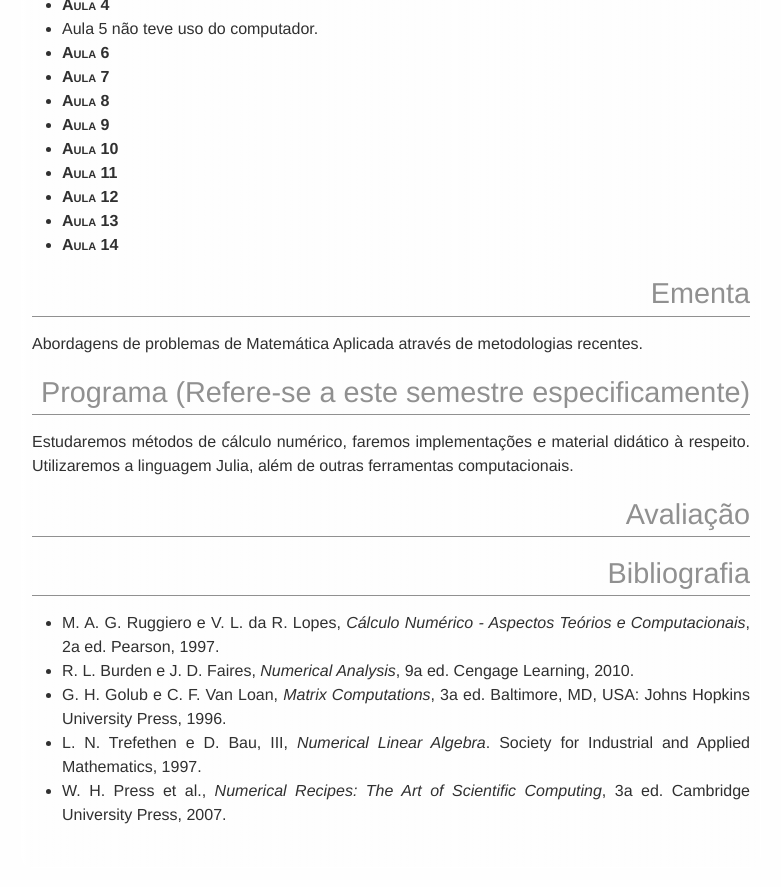
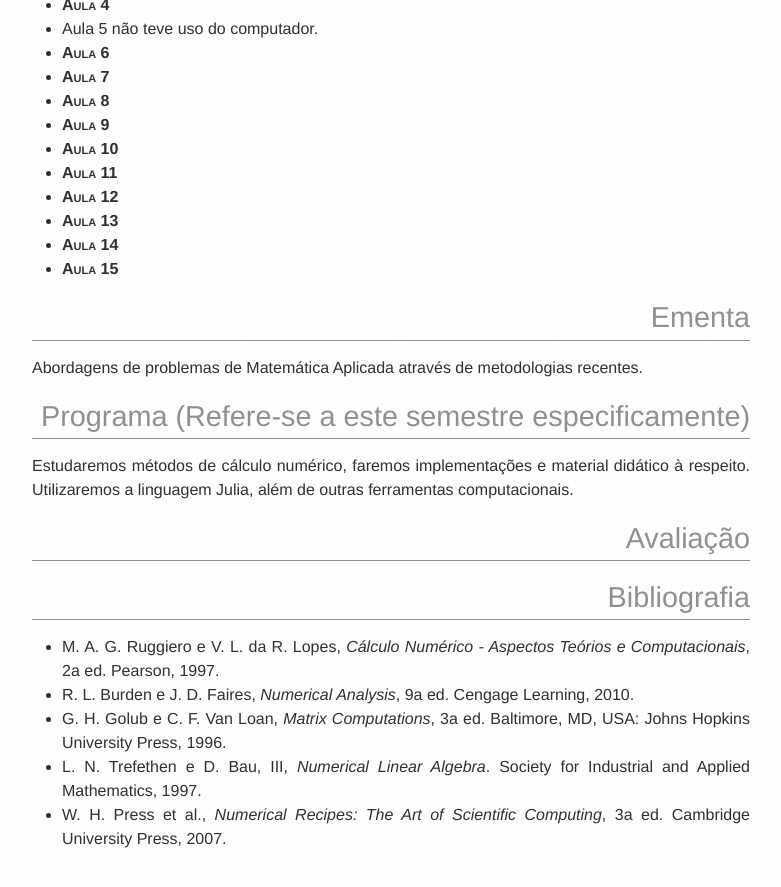
Before and after one commit to abelsiqueira/abelsiqueira.github.io-old, a Jekyll site: the page built from disciplinas/cm116-2016s1.md, in a window 1280 px wide and 900 px high, scrolled down 1401 px. Shown: the top 887 px of the window, without its empty margins (249-1030 px from the left). Built offline with Jekyll 4.4.1, drawn with Linux system fonts in a browser that asks for light colours.

Commit message:
Nova aula

```diff
--- a/disciplinas/cm116-2016s1.md
+++ b/disciplinas/cm116-2016s1.md
@@ -57,6 +57,7 @@ Para manter uma conexão ativa, vamos tentar usar a ferramenta abaixo:
   - [Aula 12]({{ site.baseurl }}/disciplinas/cm116/Aula12.ipynb)
   - [Aula 13]({{ site.baseurl }}/disciplinas/cm116/Aula13.ipynb)
   - [Aula 14]({{ site.baseurl }}/disciplinas/cm116/Aula14.ipynb)
+  - [Aula 15]({{ site.baseurl }}/disciplinas/cm116/Aula15.ipynb)
 
 # Ementa
 
```
